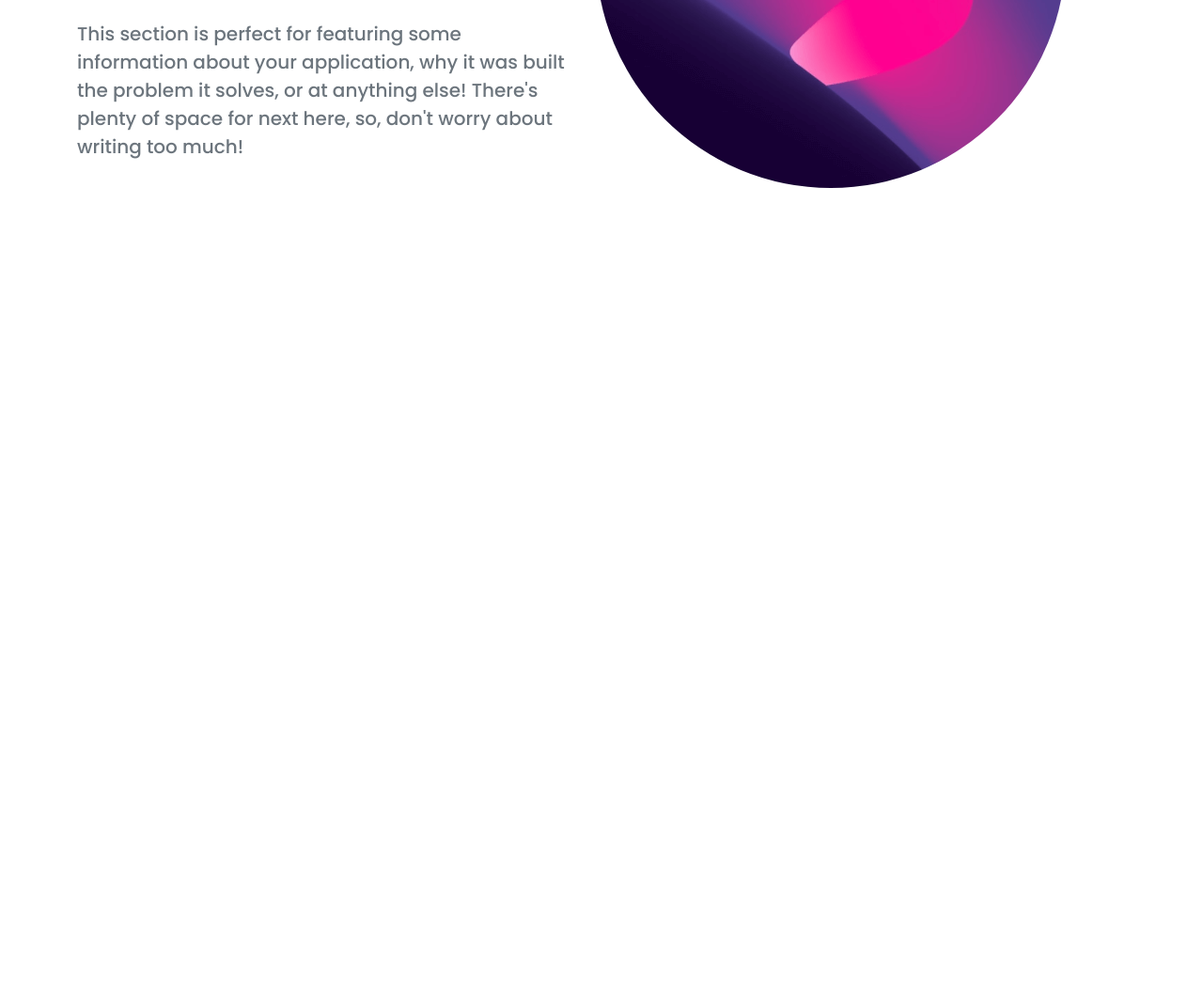
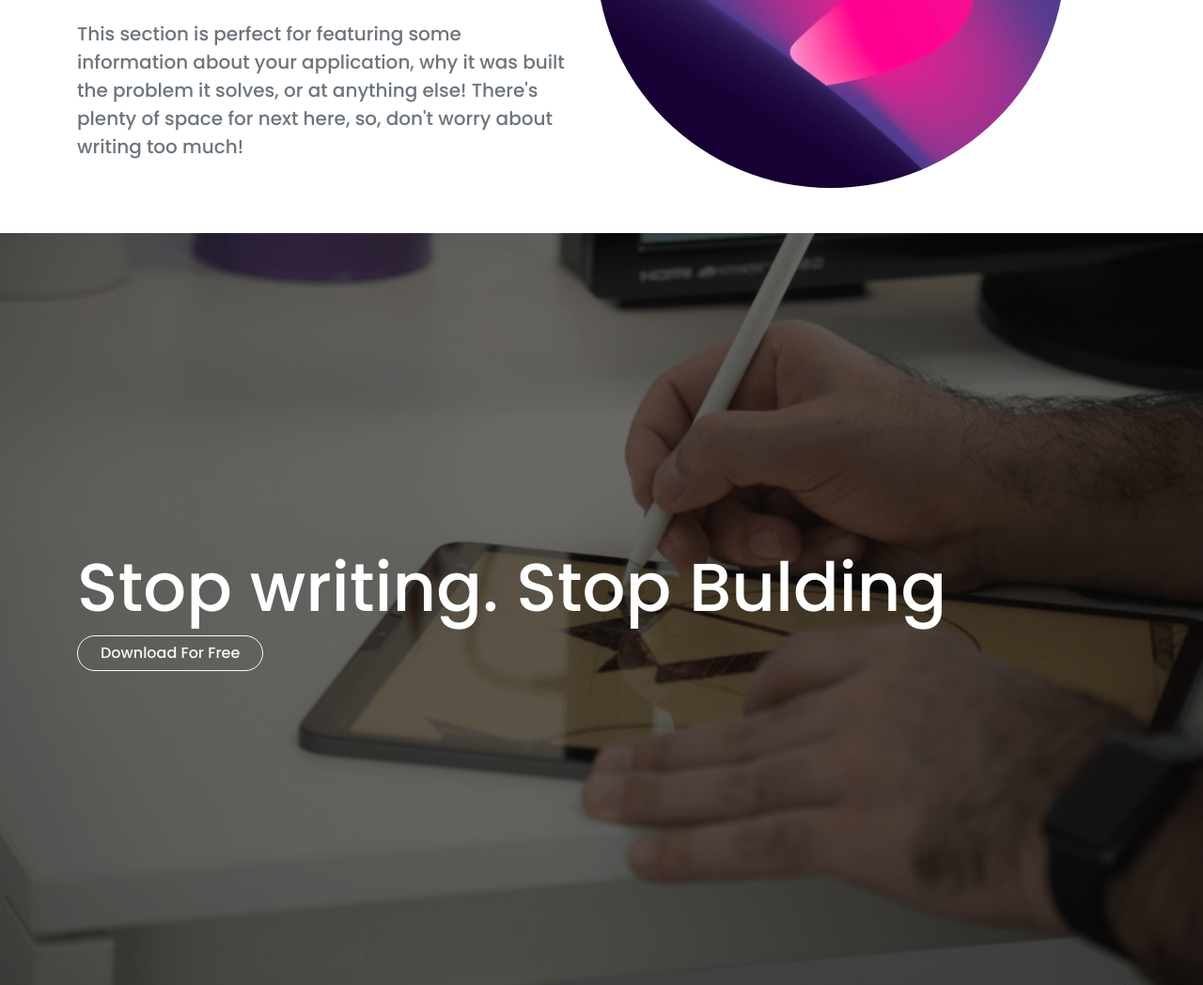
Before and after one commit to MdAnowar1/Bootstrap-System, a plain HTML site: page index.html in a window 1280 px wide. Shown: the part 2213-3261 px from the top of the page at 94% size. Before the commit the page ends 2461 px from the top, so only its background shows below. Drawn offline with nearby package versions, Linux system fonts and the light colour scheme.

Commit message:
display part is done

```diff
--- a/css/style.css
+++ b/css/style.css
@@ -17,3 +17,11 @@ body{
 .web-design-system{
     /* height: 100vh; */
 }
+.stop-writing{
+    background-image: url('../images/background.png');
+    height: 100vh;
+    background-repeat: no-repeat;
+    background-size: cover;
+    background-color: rgba(0, 0, 0, 0.5);
+    background-blend-mode: overlay;
+}
--- a/index.html
+++ b/index.html
@@ -140,6 +140,12 @@
           </div>
         </div>
        </section>
+       <section class="stop-writing">
+        <div class="container d-flex flex-column justify-content-center align-items-start h-100">
+            <h1 class="display-2 text-white width-50">Stop writing. Stop Bulding</h1>
+          <a href="" class="btn btn-outline-light rounded-pill px-4 justify-content-center">Download For Free</a>
+        </div>
+       </section>
     </main>
     <footer>
 
```
